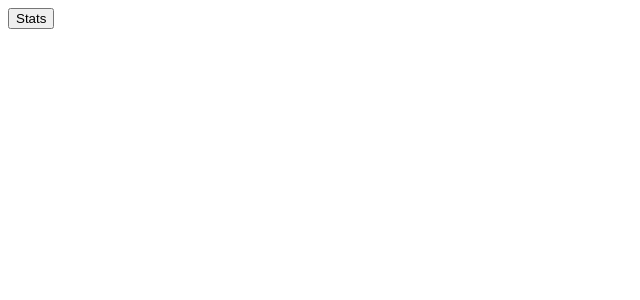
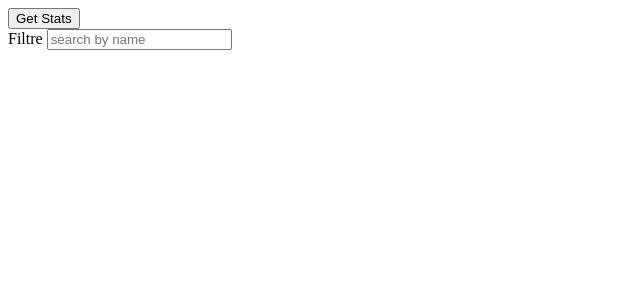
Before and after one commit to AntoineTESTE/Wowza-proxy-front, an Angular app: page / in a window 1280 px wide. Shown: the top 300 px of the page, without its empty margins (0-640 px from the left). Built offline with nearby package versions, Linux system fonts and the light colour scheme.

Commit message:
search bar added

```diff
--- a/src/app/Stats/Stats.html
+++ b/src/app/Stats/Stats.html
@@ -1,8 +1,9 @@
-<button (click)="getStats()">Stats</button>
+<button (click)="getStats()">Get Stats</button><br> Filtre
+<input type="text" [(ngModel)]="query" placeholder="search by name" />
 
 
 <ul>
-  <li *ngFor="let stat of stats">
+  <li *ngFor="let stat of stats| filter:query">
     ID : {{stat._id}} <br> Nom : {{stat.name}} <br> Heure de chargement : {{stat.uploadedAt}} <br> Durée de chargement :
     {{stat.uploadDuration}}
     <br> Durée de chargement : {{stat.uploadDuration}} <br> Etat : {{stat.status}}
--- a/src/app/Stats/app.StatsComponent.ts
+++ b/src/app/Stats/app.StatsComponent.ts
@@ -1,5 +1,7 @@
 import { Component } from '@angular/core';
 import { AppService } from 'app/app.services';
+import { Pipe, PipeTransform } from '@angular/core';
+
 
 interface Stats {
   id: string;
@@ -36,3 +38,22 @@ export class StatsComponent {
       );
   }
 }
+
+
+
+
+@Pipe({
+  name: 'filter'
+})
+export class FilterPipe implements PipeTransform {
+
+  transform(stats: any, query?: any): any {
+
+    if (query === undefined) return stats;
+
+    return stats.filter(function (stat) {
+      return stat.name.toLowerCase().includes(query.toLowerCase())
+    })
+  }
+
+}
--- a/src/app/app.component.ts
+++ b/src/app/app.component.ts
@@ -1,7 +1,6 @@
 import { Component } from '@angular/core';
 import { StatsComponent } from './Stats/app.StatsComponent';
 import { AppService } from './app.services';
-
 
 
 
@@ -14,9 +13,6 @@ import { AppService } from './app.services';
 
 export class AppComponent {
 
-
-
-
     // constructeur des services de l'API
     constructor(
         private appService: AppService
--- a/src/app/app.services.ts
+++ b/src/app/app.services.ts
@@ -18,7 +18,6 @@ export class AppService {
         return this.http.get(`${this.baseUrl}/videos/stats`)
             .map(this.extractData); // si quelque chose est attendu en retour de la méthode appelé par la route
     }
-
     //Conversion Http ->json
     private extractData(res: Response) {
         return res.json();
--- a/src/index.html
+++ b/src/index.html
@@ -1,5 +1,6 @@
 <!doctype html>
 <html lang="en">
+
 <head>
   <meta charset="utf-8">
   <title>FrontProxy</title>
@@ -7,8 +8,11 @@
 
   <meta name="viewport" content="width=device-width, initial-scale=1">
   <link rel="icon" type="image/x-icon" href="favicon.ico">
+  <link rel="stylesheet" src="https://maxcdn.bootstrapcdn.com/bootstrap/4.0.0-alpha.6/css/bootstrap.min.css">
 </head>
+
 <body>
   <app-root></app-root>
 </body>
+
 </html>
```
Also changed, not shown: src/app/app.module.ts (+8 -3 lines).
